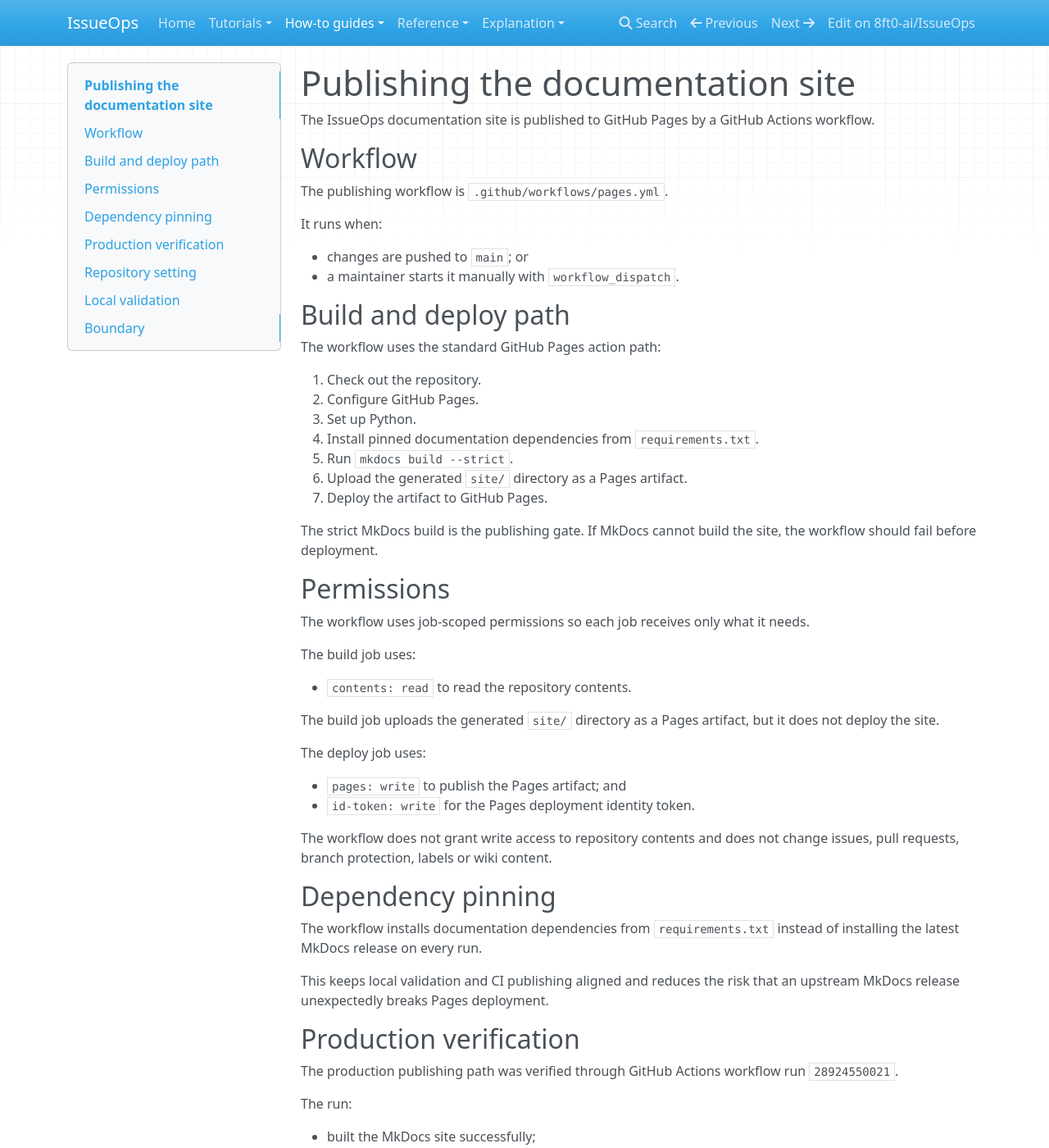
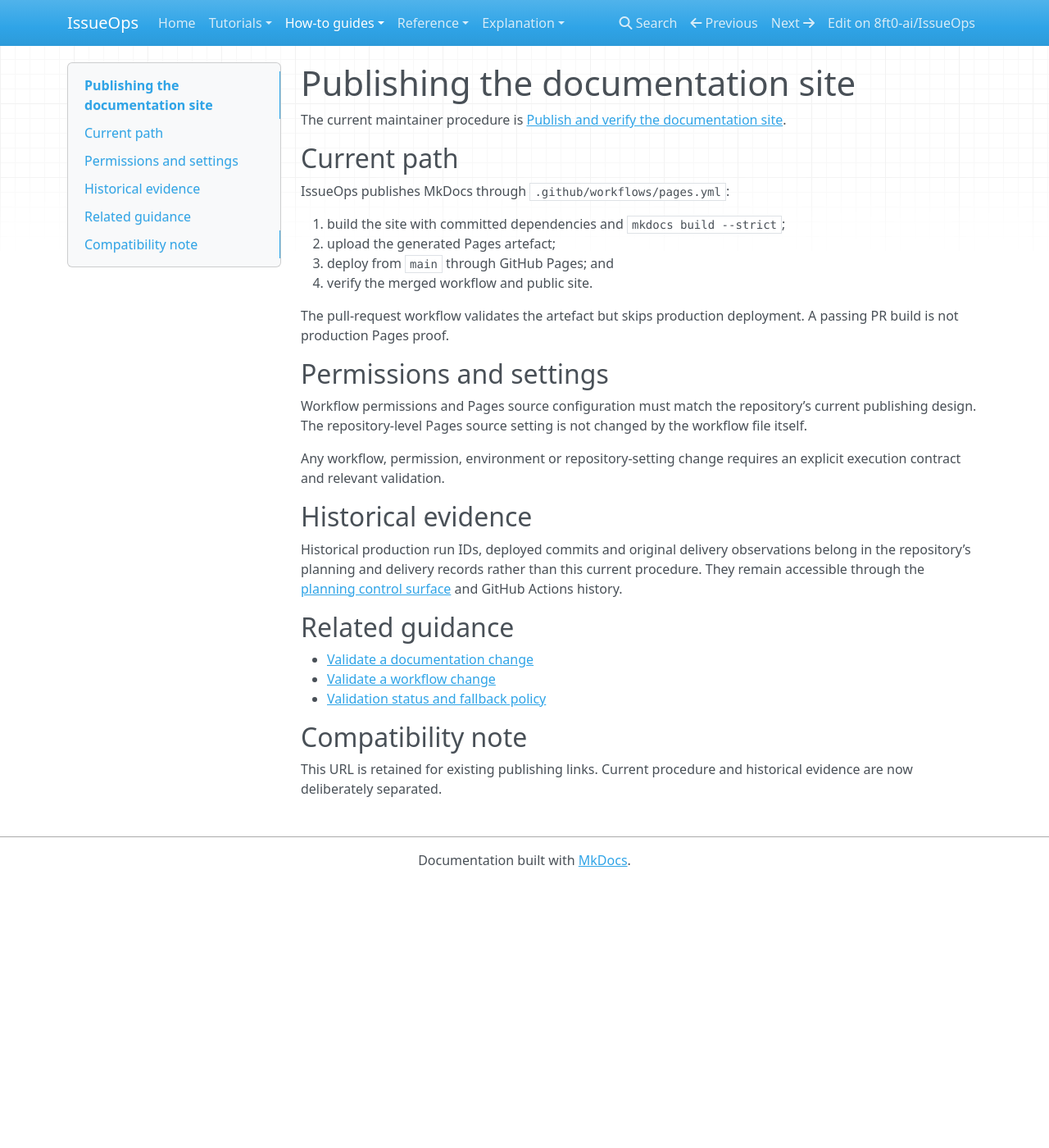
Before and after one commit to 8ft0-ai/IssueOps, an MkDocs documentation site: the page built from docs/publishing.md, in a window 1280 px wide and 1400 px high. Shown: the whole window at 82% size. Built offline with MkDocs 1.6.1, drawn with Linux system fonts in a browser that asks for light colours; nearby versions of some CDN libraries; some of the changed text lies outside the part shown.

Commit message:
Separate current publishing procedure from history

````diff
--- a/docs/publishing.md
+++ b/docs/publishing.md
@@ -1,89 +1,34 @@
 # Publishing the documentation site
 
-The IssueOps documentation site is published to GitHub Pages by a GitHub Actions workflow.
+The current maintainer procedure is [Publish and verify the documentation site](how-to/publish-and-verify-documentation-site.md).
 
-## Workflow
+## Current path
 
-The publishing workflow is `.github/workflows/pages.yml`.
+IssueOps publishes MkDocs through `.github/workflows/pages.yml`:
 
-It runs when:
+1. build the site with committed dependencies and `mkdocs build --strict`;
+2. upload the generated Pages artefact;
+3. deploy from `main` through GitHub Pages; and
+4. verify the merged workflow and public site.
 
-- changes are pushed to `main`; or
-- a maintainer starts it manually with `workflow_dispatch`.
+The pull-request workflow validates the artefact but skips production deployment. A passing PR build is not production Pages proof.
 
-## Build and deploy path
+## Permissions and settings
 
-The workflow uses the standard GitHub Pages action path:
+Workflow permissions and Pages source configuration must match the repository’s current publishing design. The repository-level Pages source setting is not changed by the workflow file itself.
 
-1. Check out the repository.
-2. Configure GitHub Pages.
-3. Set up Python.
-4. Install pinned documentation dependencies from `requirements.txt`.
-5. Run `mkdocs build --strict`.
-6. Upload the generated `site/` directory as a Pages artifact.
-7. Deploy the artifact to GitHub Pages.
+Any workflow, permission, environment or repository-setting change requires an explicit execution contract and relevant validation.
 
-The strict MkDocs build is the publishing gate. If MkDocs cannot build the site, the workflow should fail before deployment.
+## Historical evidence
 
-## Permissions
+Historical production run IDs, deployed commits and original delivery observations belong in the repository’s planning and delivery records rather than this current procedure. They remain accessible through the [planning control surface](https://github.com/8ft0-ai/IssueOps/tree/main/planning) and GitHub Actions history.
 
-The workflow uses job-scoped permissions so each job receives only what it needs.
+## Related guidance
 
-The build job uses:
+- [Validate a documentation change](how-to/validate-documentation-change.md)
+- [Validate a workflow change](how-to/validate-workflow-change.md)
+- [Validation status and fallback policy](reference/validation-status-and-fallback-policy.md)
 
-- `contents: read` to read the repository contents.
+## Compatibility note
 
-The build job uploads the generated `site/` directory as a Pages artifact, but it does not deploy the site.
-
-The deploy job uses:
-
-- `pages: write` to publish the Pages artifact; and
-- `id-token: write` for the Pages deployment identity token.
-
-The workflow does not grant write access to repository contents and does not change issues, pull requests, branch protection, labels or wiki content.
-
-## Dependency pinning
-
-The workflow installs documentation dependencies from `requirements.txt` instead of installing the latest MkDocs release on every run.
-
-This keeps local validation and CI publishing aligned and reduces the risk that an upstream MkDocs release unexpectedly breaks Pages deployment.
-
-## Production verification
-
-The production publishing path was verified through GitHub Actions workflow run `28924550021`.
-
-The run:
-
-- built the MkDocs site successfully;
-- installed the pinned documentation dependencies;
-- completed `mkdocs build --strict` successfully;
-- uploaded the GitHub Pages artifact;
-- deployed commit `74a6c36f3d2e340f3969fe54b098098e688c5ad6`; and
-- reported a successful deployment to `https://8ft0-ai.github.io/IssueOps/`.
-
-The repository owner also confirmed that the live landing page and representative documentation pages rendered correctly. This verifies that the repository-level Pages source is configured for GitHub Actions and that the production publishing path is operational.
-
-## Repository setting
-
-GitHub Pages must use GitHub Actions as the build and deployment source. This setting is repository-level configuration and is not changed by the workflow file itself.
-
-The production verification above confirms that the required setting is currently configured correctly. If a future deployment fails because the source setting changes:
-
-1. Open repository settings.
-2. Open Pages.
-3. Under build and deployment, set the source to GitHub Actions.
-
-## Local validation
-
-Before changing publishing configuration, validate the site locally with:
-
-```bash
-python -m pip install -r requirements.txt
-mkdocs build --strict
-```
-
-See [Local MkDocs validation](local-validation.md) for setup and fallback validation notes.
-
-## Boundary
-
-This publishing workflow only publishes the MkDocs documentation site to GitHub Pages. It does not add automatic Codex execution, auto-merge, branch protection changes, application code or deployment targets other than GitHub Pages.
+This URL is retained for existing publishing links. Current procedure and historical evidence are now deliberately separated.
````
